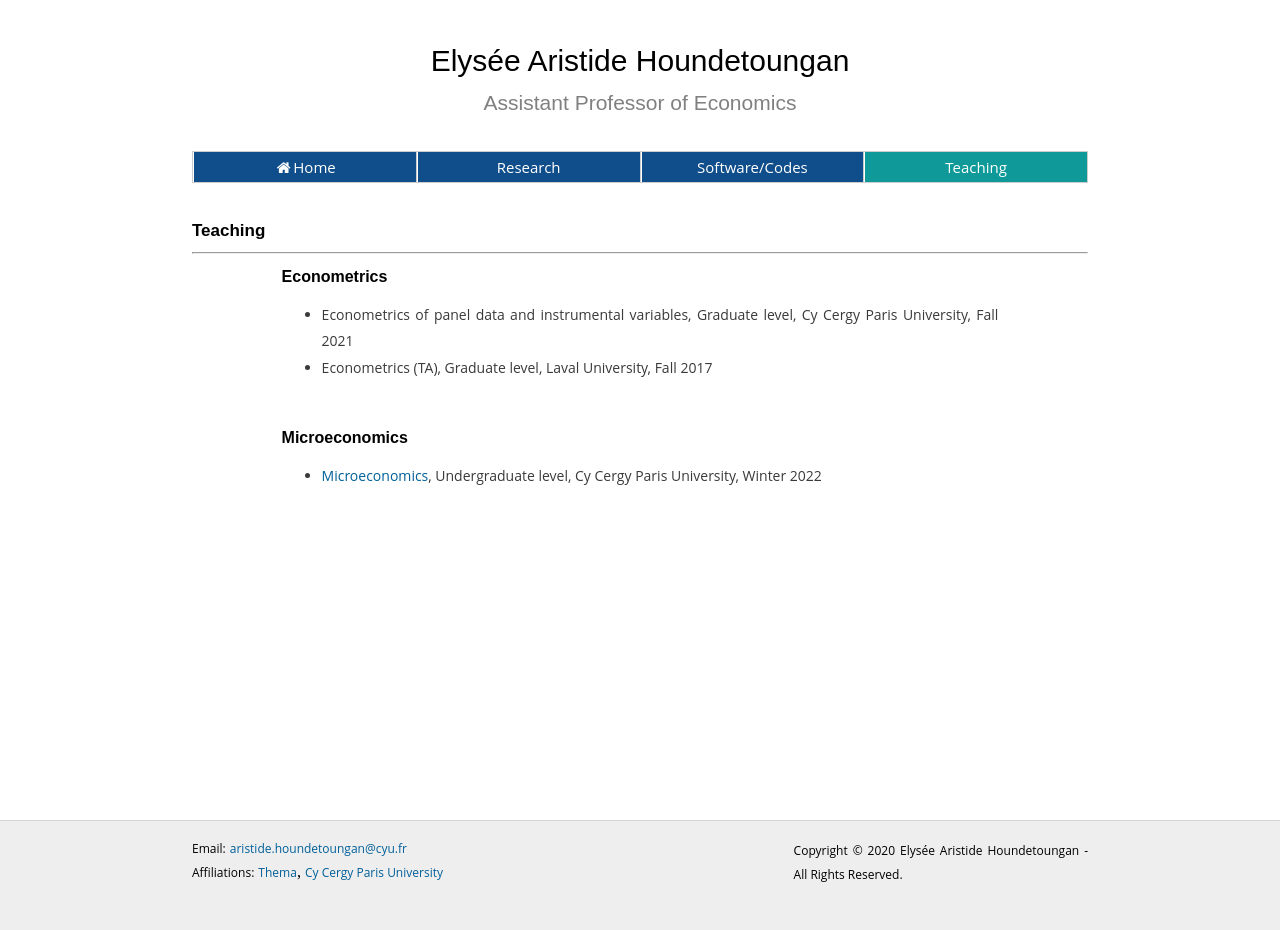
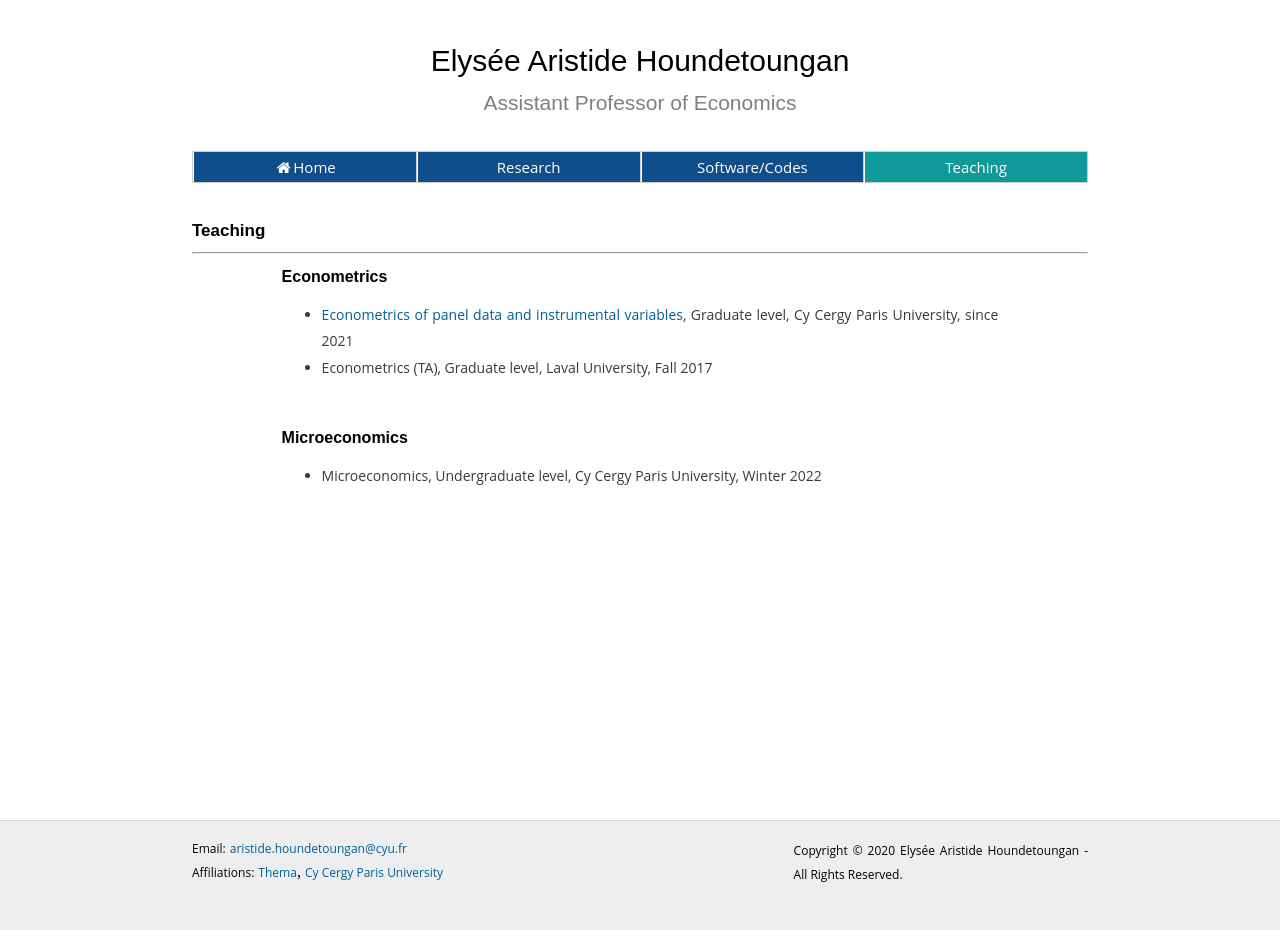
Before and after one commit to ahoundetoungan/ahoundetoungan.github.io, a Jekyll site: the page built from teaching/index.html, in a window 1280 px wide. Built offline with Jekyll 4.4.1, drawn with Linux system fonts in a browser that asks for light colours.

Commit message:
teaching

```diff
--- a/teaching/index.html
+++ b/teaching/index.html
@@ -15,13 +15,13 @@
   <div id = "research2">
     <h2>Econometrics</h2>
     <ul>
-      <li><a href="/teaching/panel-iv" class="disabled">Econometrics of panel data and instrumental variables</a>, Graduate level, Cy Cergy Paris University, Fall 2021</li>
+      <li><a href="/teaching/panel-iv" class="abled">Econometrics of panel data and instrumental variables</a>, Graduate level, Cy Cergy Paris University, since 2021</li>
       <li>Econometrics (TA), Graduate level, Laval University, Fall 2017</li>
     </ul>
     <br/>
     <h2>Microeconomics</h2>
     <ul>
-      <li><a href="/teaching/microL1DUS2" class="abled">Microeconomics</a>, Undergraduate level, Cy Cergy Paris University, Winter 2022</li>
+      <li><a href="/teaching/microL1DUS2" class="disabled">Microeconomics</a>, Undergraduate level, Cy Cergy Paris University, Winter 2022</li>
     </ul>
   </div>
   </div>
```
Also changed, not shown: 2 other files.
